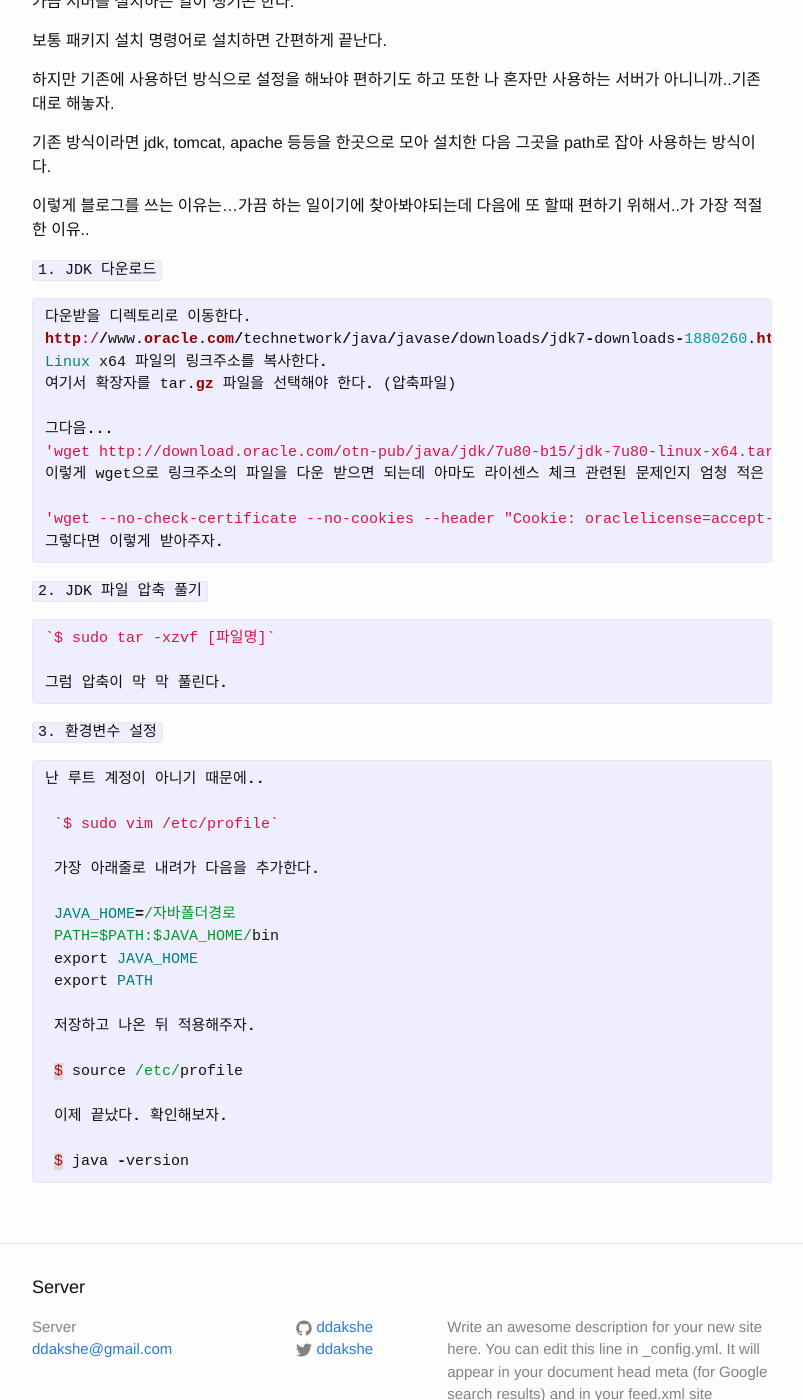
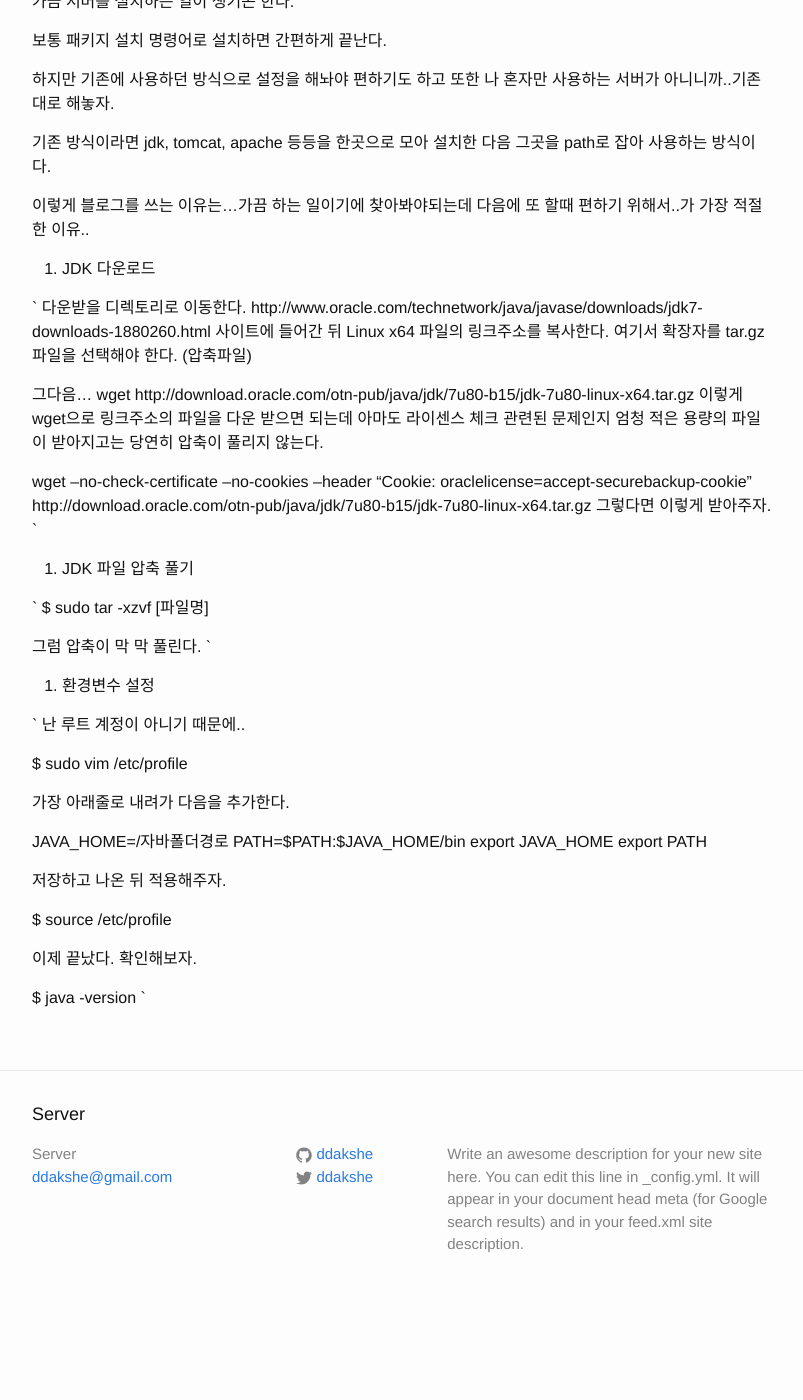
Before and after one commit to ddakshe/blog-server, a Jekyll site: the page built from _posts/2015-11-18-java.markdown, in a window 1280 px wide and 1400 px high, scrolled down 210 px. Shown: the whole window, without its empty margins (238-1041 px from the left). Built offline with Jekyll 4.4.1, drawn with Linux system fonts in a browser that asks for light colours; after the commit the page ends 1526 px from its top, so only the background shows below that.

Commit message:
jdk post

```diff
--- a/_posts/2015-11-18-java.markdown
+++ b/_posts/2015-11-18-java.markdown
@@ -14,52 +14,51 @@ categories: jekyll update
 
 이렇게 블로그를 쓰는 이유는...가끔 하는 일이기에 찾아봐야되는데 다음에 또 할때 편하기 위해서..가 가장 적절한 이유..
 
-`1. JDK 다운로드`
+1. JDK 다운로드
 
-{% highlight ruby %}
+`
 다운받을 디렉토리로 이동한다.
 http://www.oracle.com/technetwork/java/javase/downloads/jdk7-downloads-1880260.html 사이트에 들어간 뒤
 Linux x64 파일의 링크주소를 복사한다.
 여기서 확장자를 tar.gz 파일을 선택해야 한다. (압축파일)
 
 그다음...
-'wget http://download.oracle.com/otn-pub/java/jdk/7u80-b15/jdk-7u80-linux-x64.tar.gz'
+wget http://download.oracle.com/otn-pub/java/jdk/7u80-b15/jdk-7u80-linux-x64.tar.gz
 이렇게 wget으로 링크주소의 파일을 다운 받으면 되는데 아마도 라이센스 체크 관련된 문제인지 엄청 적은 용량의 파일이 받아지고는 당연히 압축이 풀리지 않는다.
 
-'wget --no-check-certificate --no-cookies --header "Cookie: oraclelicense=accept-securebackup-cookie" http://download.oracle.com/otn-pub/java/jdk/7u80-b15/jdk-7u80-linux-x64.tar.gz'
+wget --no-check-certificate --no-cookies --header "Cookie: oraclelicense=accept-securebackup-cookie" http://download.oracle.com/otn-pub/java/jdk/7u80-b15/jdk-7u80-linux-x64.tar.gz
 그렇다면 이렇게 받아주자.
-{% endhighlight %}
+`
 
-`2. JDK 파일 압축 풀기`
 
-{% highlight ruby %}
+2. JDK 파일 압축 풀기
 
-`$ sudo tar -xzvf [파일명]`
+`
+$ sudo tar -xzvf [파일명]
 
 그럼 압축이 막 막 풀린다.
-{% endhighlight %}
+`
 
-`3. 환경변수 설정`
 
-{% highlight ruby %}
+3. 환경변수 설정
 
+`
 난 루트 계정이 아니기 때문에..
 
- `$ sudo vim /etc/profile`
+$ sudo vim /etc/profile
 
- 가장 아래줄로 내려가 다음을 추가한다.
+가장 아래줄로 내려가 다음을 추가한다.
 
- JAVA_HOME=/자바폴더경로
- PATH=$PATH:$JAVA_HOME/bin
- export JAVA_HOME
- export PATH
+JAVA_HOME=/자바폴더경로
+PATH=$PATH:$JAVA_HOME/bin
+export JAVA_HOME
+export PATH
 
- 저장하고 나온 뒤 적용해주자.
+저장하고 나온 뒤 적용해주자.
 
- $ source /etc/profile
+$ source /etc/profile
 
- 이제 끝났다. 확인해보자.
+이제 끝났다. 확인해보자.
 
- $ java -version
-
-{% endhighlight %}
+$ java -version
+`
```
